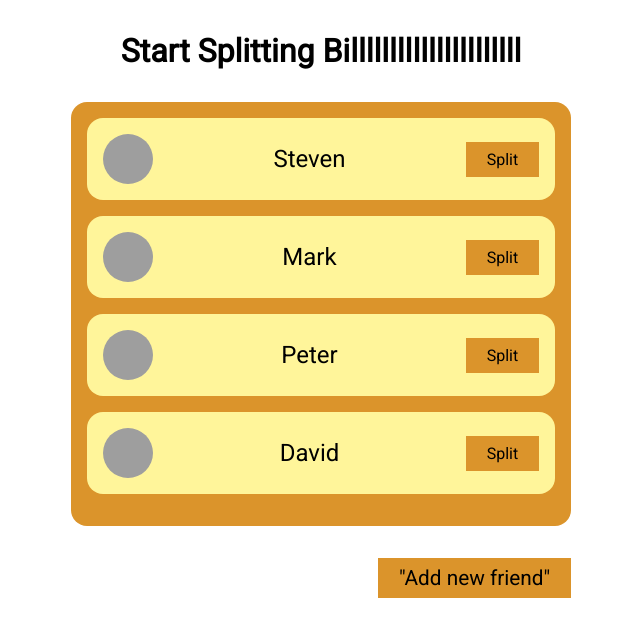
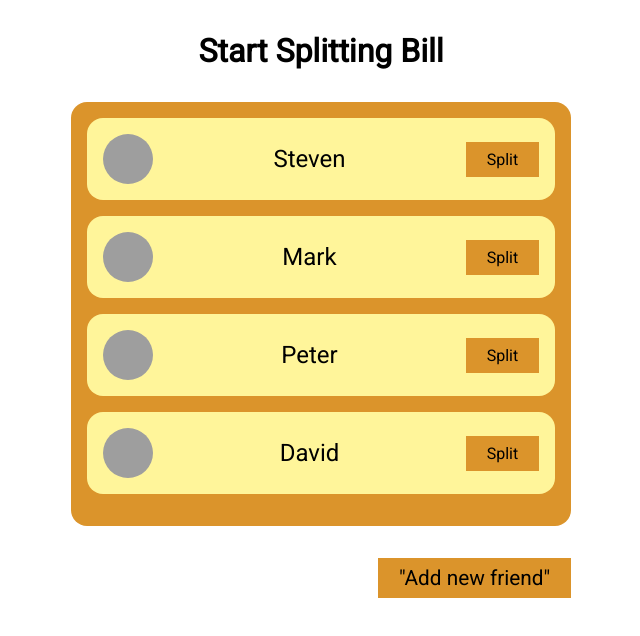
Before and after one commit to wakar-malik/react-split-bill, a React (Vite) app: page / in a window 1280 px wide. Shown: the top 636 px of the page, without its empty margins (319-959 px from the left). Built offline with nearby package versions, Linux system fonts and the light colour scheme; grey boxes are pictures that could not be loaded.

Commit message:
build split bill web-application

```diff
--- a/src/App.jsx
+++ b/src/App.jsx
@@ -56,7 +56,7 @@ function App() {
   return (
     <>
       <h1 style={{ textAlign: "center", marginBottom: "2rem" }}>
-        Start Splitting Billllllllllllllllllllll
+        Start Splitting Bill
       </h1>
       <div className={styles.container}>
         <FriendsList
```
